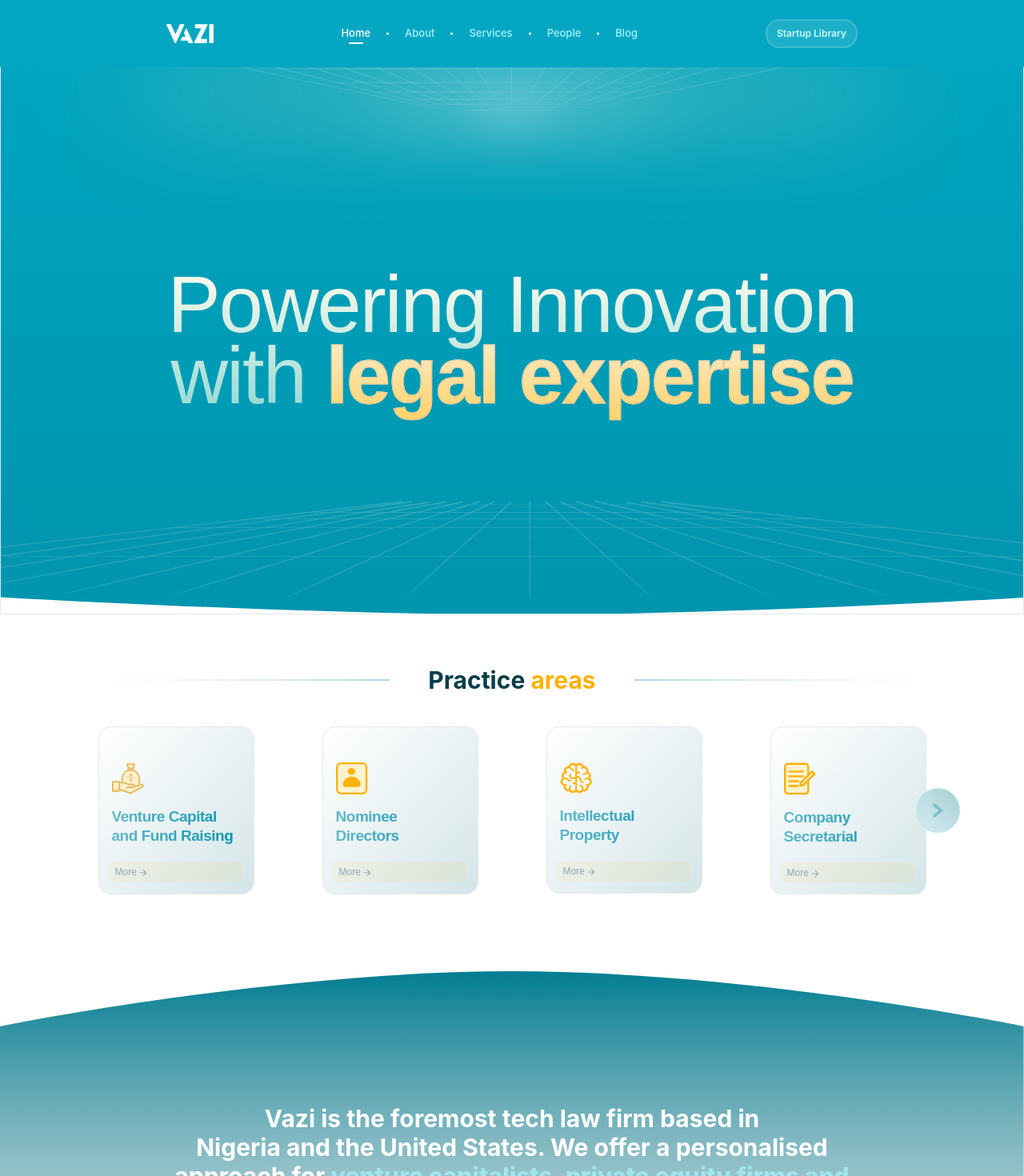
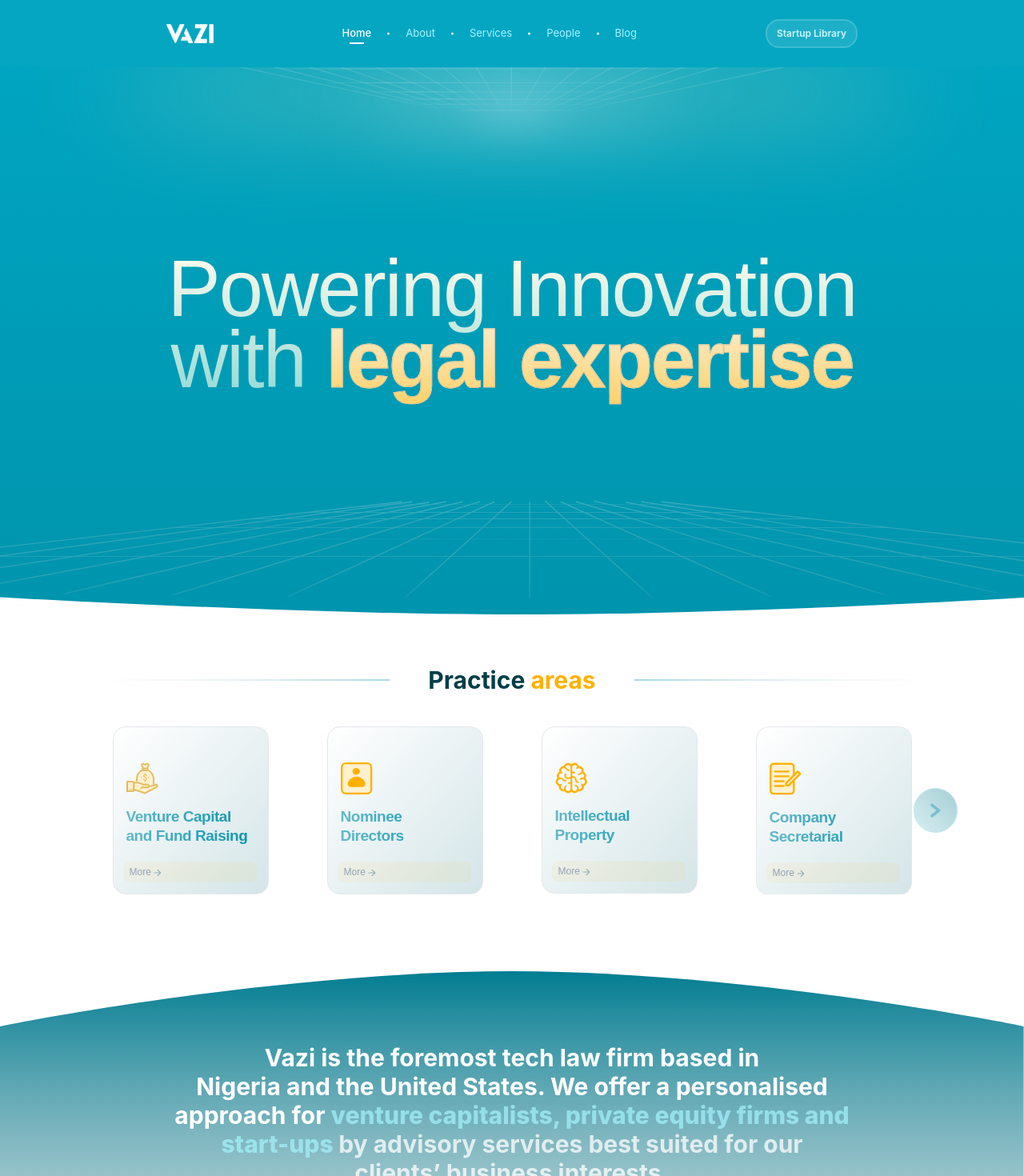
Before and after one commit to Fems465/vazi, a Next.js app: page / in a window 1280 px wide. Shown: the top 1470 px of the page at 80% size. Built offline with nearby package versions, Linux system fonts and the light colour scheme; a web font is replaced by a local one.

Commit message:
Improved on UI

```diff
--- a/src/app/globals.css
+++ b/src/app/globals.css
@@ -56,7 +56,7 @@ body {
 }
 
 .active {
-  @apply relative  text-[13px] transition duration-500 text-white font-medium no-underline after:absolute after:block after:left-1/4 after:right-1/4  after:border after:border-white after:bottom-[-3px];
+  @apply relative  text-[13px] transition duration-200 text-white font-medium no-underline after:absolute after:block after:left-1/4 after:right-1/4  after:border after:border-white after:bottom-[-3px];
 }
 
 
@@ -69,7 +69,7 @@ body {
 }
 
 .alink {
-  @apply relative text-[#A7F4FF] text-[13px] transition duration-500 hover:text-white font-medium hover:no-underline hover:after:absolute hover:after:block hover:after:left-1/4 hover:after:right-1/4  hover:after:border hover:after:border-white hover:after:bottom-[-3px];
+  @apply relative text-[#A7F4FF] text-[13px] transition duration-200 hover:text-white ;
 }
 
 .textgreen{
--- a/src/app/page.js
+++ b/src/app/page.js
@@ -86,7 +86,7 @@ export default function Home() {
             </svg>
           </div>
 
-          <div className="  mt-10  w-[24rem] md:w-[48rem] lg:w-[58rem] xl:w-[70rem]  mx-auto  items-center overflow-hidden">
+          <div className="  mt-10  w-[24rem] md:w-[48rem] lg:w-[58rem] xl:w-[67rem]   mx-auto  items-center ">
             <CardCarousel cards={cards} />
           </div>
         </div>
@@ -122,11 +122,11 @@ export default function Home() {
             </linearGradient>
           </defs>
         </svg>
-        <section className="w-full text-center max-h-fit pt-[13%] align-middle">
+        <section className="w-full text-center max-h-fit pt-[8%] xl:pt-[7%] align-middle">
           <div className="">
             <div className="container">
               <Fade big cascade>
-                <div className="w-auto text-small lg:max-w-4xl mx-auto text-center mb-8 lg:mb-24">
+                <div className="w-auto  text-small lg:max-w-4xl mx-auto text-center mb-8 lg:mb-24">
                   <span className="text-white  lg:text-3xl font-bold">
                     Vazi is the foremost tech law firm based in <br /> Nigeria
                     and the United States. We offer a personalised <br />
@@ -211,7 +211,7 @@ export default function Home() {
                 </svg>
               </div>
             </Fade>
-            <Fade left>
+            <Fade right>
               <div className="px-[5%] py-4 max-w-[100%] mx-auto lg:my-6 flex gap-4 lg:gap-0 items-center justify-between  overflow-hidden">
                 <Marquee speed={80} pauseOnHover={true} autoFill={true}>
                   <div className="pl-10 flex gap-x-16">
--- a/src/components/Card.js
+++ b/src/components/Card.js
@@ -2,10 +2,10 @@
 import Link from "next/link";
 
 const Card = ({ title, imageUrl, link }) => (
-  <div className="w-[11rem] mx-auto lg:mx-auto lg:w-[195px] gradient-card rounded-2xl  pt-4 pb-4 text-left font-stark border">
+  <div className="w-[11rem] mx-auto lg:mx-auto xl:w-[195px] gradient-card rounded-2xl  pt-4 pb-4 text-left font-stark border">
     <div className="pl-4 pr-6">
       <img src={imageUrl} className="w-10 mb-4 mt-7" alt="Icon" />
-      <h3 className=" leading-none tracking-tight lg:leading-tight text-[1.05rem] lg:text-[19px] font-bold mb-1  lg:mb-5 gradient-text ">
+      <h3 className=" leading-none tracking-tight lg:leading-tight text-[1.05rem] lg:text-[19px] font-extrabold mb-1  lg:mb-5 gradient-text ">
         {title}
       </h3>
     </div>
--- a/src/components/CardCarousel.js
+++ b/src/components/CardCarousel.js
@@ -8,7 +8,7 @@ const CardCarousel = ({ cards, slidesToShow }) => {
   const sliderRef = useRef(null);
 
   const settings = {
-    dots: true,
+    dots: false,
     infinite: true,
     speed: 500,
     slidesToShow: slidesToShow || 5, // Adjust the number of cards shown at a time
@@ -63,7 +63,7 @@ const CardCarousel = ({ cards, slidesToShow }) => {
           ))}
         </Slider>
       </div>
-      <div className=" w-full absolute top-1/2 left-1/2 transform -translate-x-1/2 -translate-y-1/2 flex justify-end">
+      <div className=" w-full absolute top-1/2 left-[52%] transform -translate-x-1/2 -translate-y-1/2 flex justify-end">
         <button
           onClick={goToNext}
           className="gradient-button text-white py-2 px-2.5 rounded-full"
--- a/src/components/HeroSection.js
+++ b/src/components/HeroSection.js
@@ -29,9 +29,9 @@ const HeroSection = ({
         </div>
       </div>
 
-      <section className=" w-[100%] h-full  flex items-center justify-center border ">
-        <div className="container  ">
-          <div className="text-center max-w-xs   mt-20 lg:max-w-4xl  mx-auto">
+      <section className=" w-[100%] h-full  flex items-center justify-center  ">
+        <div className="container">
+          <div className="text-center max-w-xs mt-24   xl:mt-10 lg:max-w-4xl  mx-auto">
             <h1
               className={` ${titlesize} text-hero font-hero gradient-hero text-white font-medium`}
             >
--- a/src/components/ServicesCard.js
+++ b/src/components/ServicesCard.js
@@ -6,19 +6,19 @@ const ServicesCard = ({ title, description, linkText, linkHref, iconSrc }) => {
     <div className=" flex flex-col border border-[#ede6d4] rounded-xl gradient-card2 text-left w-[22rem] h-[25rem] pl-7 pr-12 py-6">
       <div className="flex mt-4 items-center gap-4">
         <img src={iconSrc} alt="Card Icon" />
-        <h2 className="w-36 leading-6 tracking-tight lg:leading-6 text-[1.25rem] lg:text-[1.3rem] font-bold gradient-text2">
+        <h2 className="w-36 leading-6 tracking-tight lg:leading-6 text-[1.25rem] lg:text-[1.3rem] font-extrabold gradient-text2">
           {title}
         </h2>
       </div>
       <div className="mt-6">
-        <p className="text-sm lg:text-base lg:leading-5 text-[#6F898C]">
+        <p className="text-sm lg:text-[0.9rem] lg:leading-5 text-[#6F898C]">
           {description}
         </p>
       </div>
       <div className=" mt-auto">
         <Link
           href={linkHref || "/"}
-          className=" text-left border-[#e9ca871f] bg-gradient-to-r from-[rgba(254,178,1,0.5)] to-[#EDECE9] hover:from-[#0037402d] hover:to-[#5bcedf5b] px-4 pr-[13.5rem] py-1.5 rounded-md text-xs text-white font-base"
+          className=" text-left border-[#e9ca871f] bg-gradient-to-r from-[rgba(254,178,1,0.5)] to-[#EDECE9] hover:from-[#0037402d] hover:to-[#5bcedf5b] px-4 pr-[15.7rem] py-1.5 rounded-md text-xs text-white font-base"
         >
           {linkText || "More"}
         </Link>
```
Also changed, not shown: src/app/services/inner.js (deleted).
